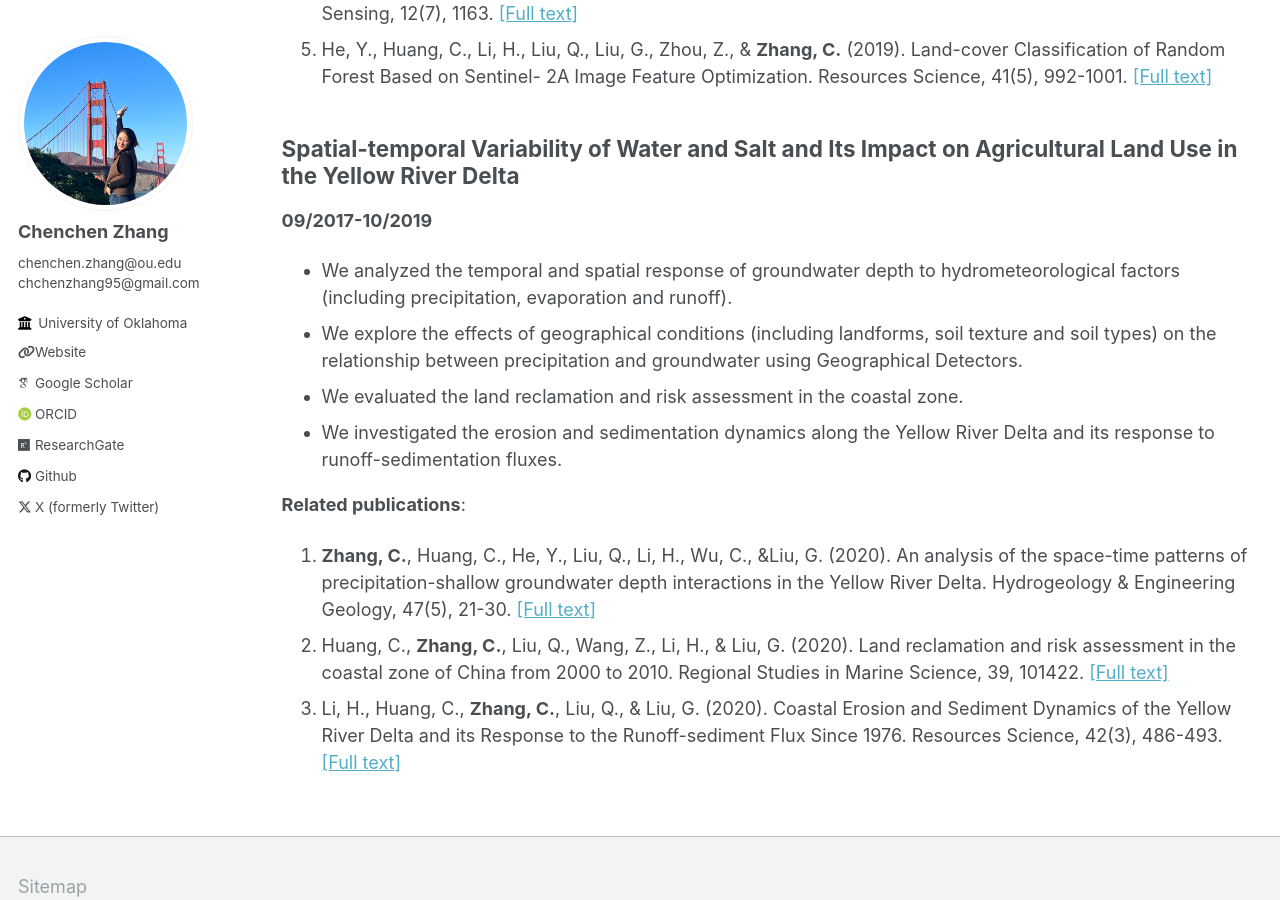
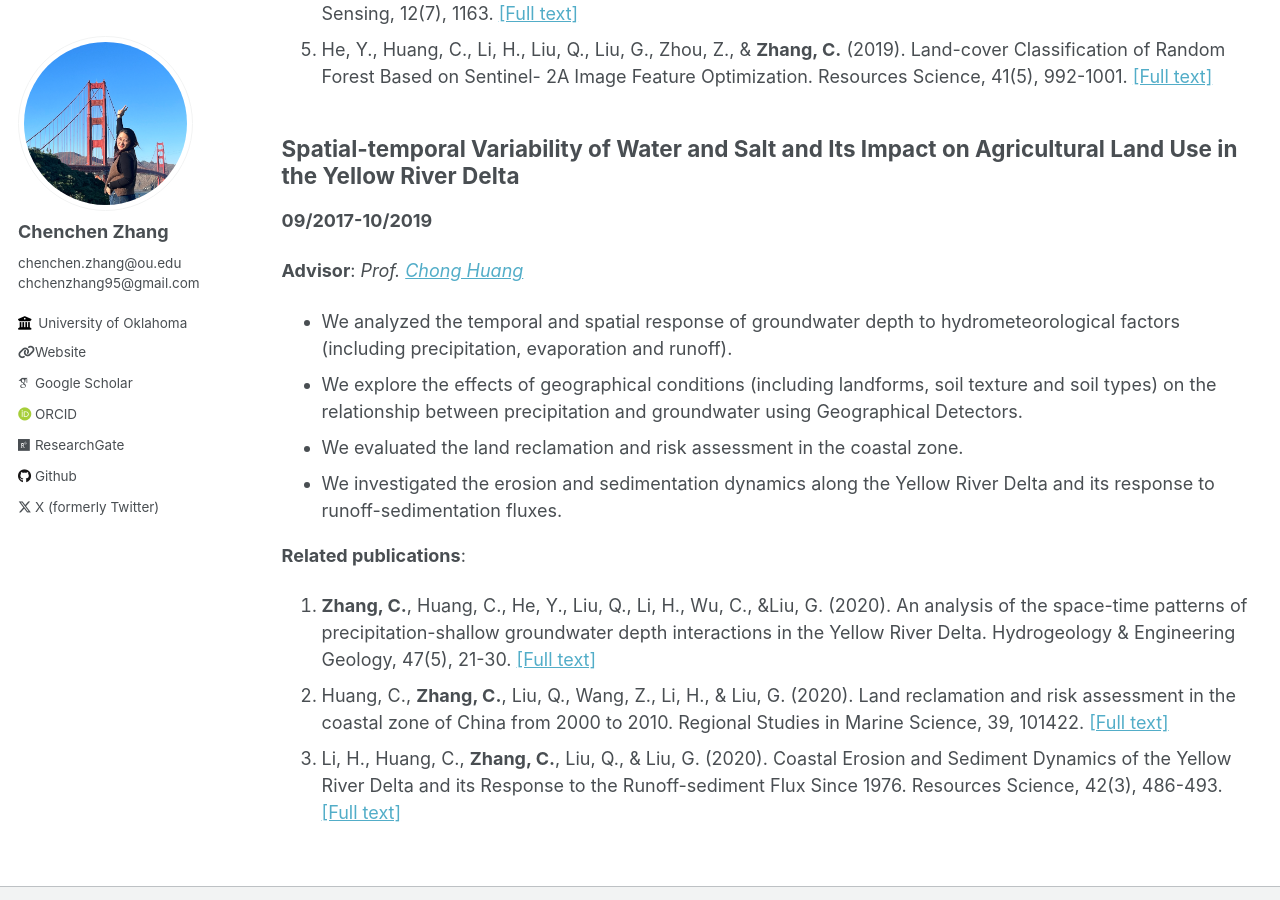
Before and after one commit to rszcc/rszcc.github.io, a Jekyll site: the page built from _pages/projects.md, in a window 1280 px wide and 900 px high, scrolled down 3496 px. Built offline with Jekyll 4.4.1, drawn with Linux system fonts in a browser that asks for light colours; some web fonts are replaced.

Commit message:
Update projects.md

```diff
--- a/_pages/projects.md
+++ b/_pages/projects.md
@@ -84,6 +84,8 @@ author_profile: true
 
 **09/2017-10/2019**
 
+**Advisor**: _Prof. [Chong Huang](https://igsnrr.cas.cn/sourcedb/zw/zjrck/kygg/xxxt/201404/t20140411_4088717.html)_
+
 - We analyzed the temporal and spatial response of groundwater depth to hydrometeorological factors (including precipitation, evaporation and runoff).
 - We explore the effects of geographical conditions (including landforms, soil texture and soil types) on the relationship between precipitation and groundwater using Geographical Detectors.
 - We evaluated the land reclamation and risk assessment in the coastal zone.
```
